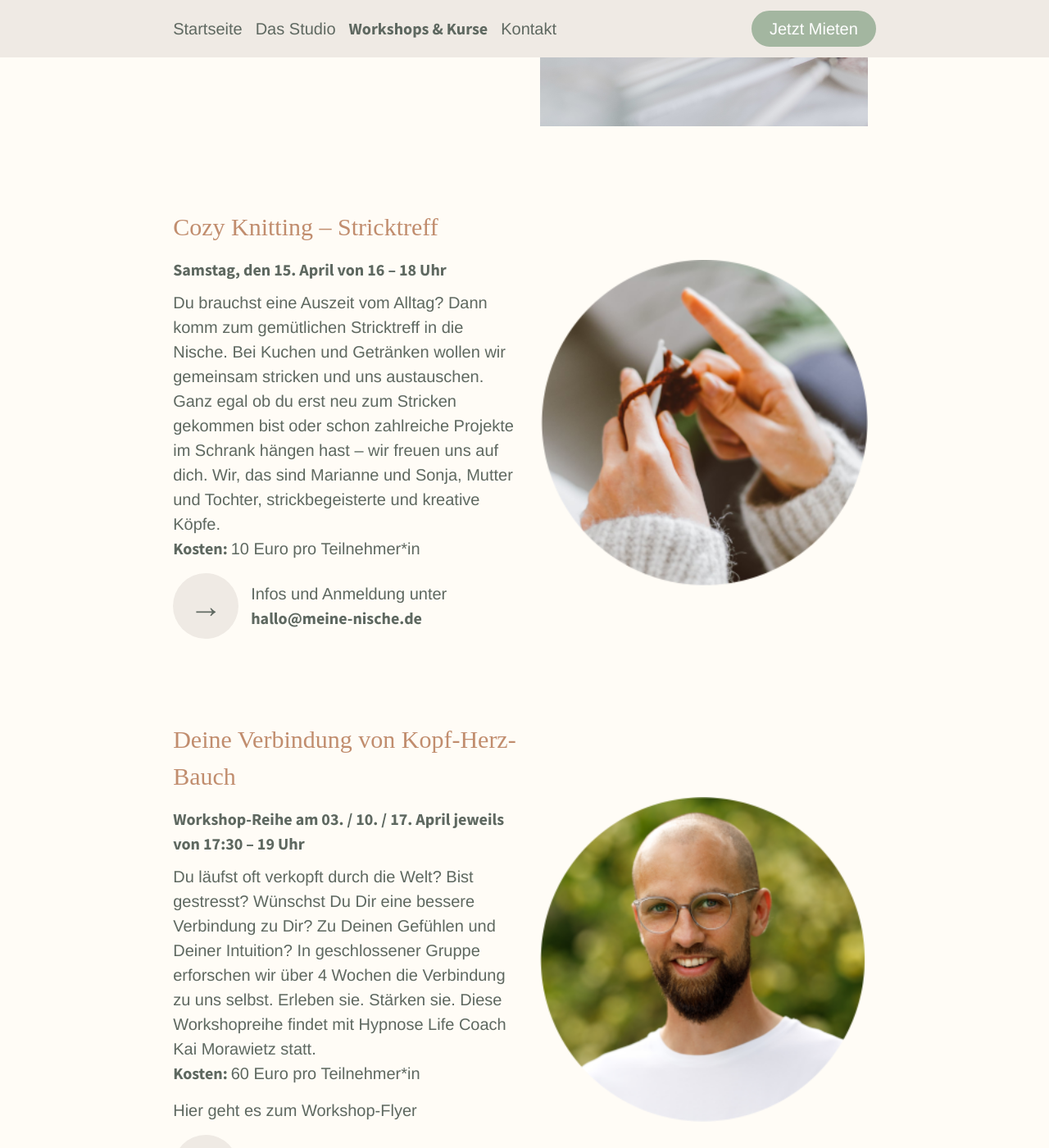
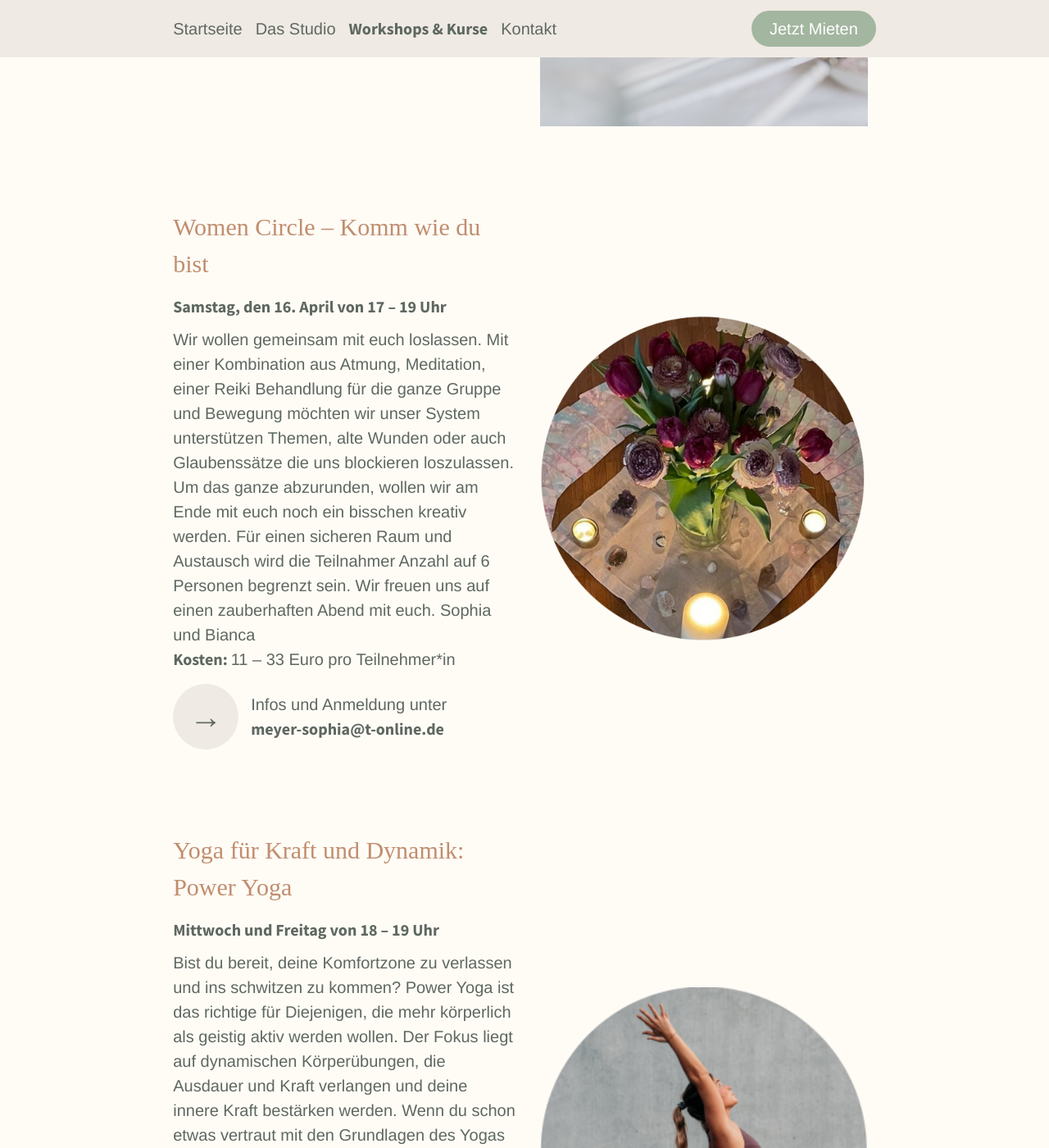
Before and after one commit to sonjafeitsch/meine-nische-website, a Jekyll site: the page built from kurse.html, in a window 1280 px wide and 1400 px high, scrolled down 575 px. Shown: the whole window at 82% size. Built offline with Jekyll 4.4.1, drawn with Linux system fonts in a browser that asks for light colours; some web fonts are replaced; some of the changed text lies outside the part shown.

Commit message:
adjust event

```diff
--- a/kurse.html
+++ b/kurse.html
@@ -4,26 +4,17 @@ title: Meine Nische | Kurse
 style: kurse.css
 permalink: kurse
 events:
-  - name: "Cozy Knitting – Stricktreff"
-    image: knitting.png
-    time: Samstag, den 15. April von 16 – 18 Uhr
-    description: "Du brauchst eine Auszeit vom Alltag? Dann komm zum gemütlichen Stricktreff
-    in die Nische. Bei Kuchen und Getränken wollen wir gemeinsam stricken und uns austauschen. Ganz egal ob du erst
-    neu zum Stricken gekommen bist oder schon zahlreiche Projekte im Schrank hängen hast – wir freuen uns auf dich. Wir,
-    das sind Marianne und Sonja, Mutter und Tochter, strickbegeisterte und kreative Köpfe."
-    costs: "10 Euro pro Teilnehmer*in"
-    address: hallo@meine-nische.de
-  - name: Deine Verbindung von Kopf-Herz-Bauch
-    time: Workshop-Reihe am 03. / 10. / 17. April jeweils von 17:30 – 19 Uhr
-    description: "Du läufst oft verkopft durch die Welt? Bist gestresst?
-    Wünschst Du Dir eine bessere Verbindung zu Dir?
-    Zu Deinen Gefühlen und Deiner Intuition?
-    In geschlossener Gruppe erforschen wir über 4 Wochen die Verbindung zu uns selbst.
-    Erleben sie. Stärken sie. Diese Workshopreihe findet mit Hypnose Life Coach Kai Morawietz statt."
-    costs: "60 Euro pro Teilnehmer*in"
-    image: kai.png
-    link: "https://meine-nische.de/kopfHerzBauch.pdf"
-    address: kai.morawietz@mail.de
+  - name: "Women Circle – Komm wie du bist"
+    image: womenCircle.png
+    time: Samstag, den 16. April von 17 – 19 Uhr
+    description: "Wir wollen gemeinsam mit euch loslassen.
+    Mit einer Kombination aus Atmung, Meditation, einer Reiki Behandlung für die ganze Gruppe und Bewegung möchten
+    wir unser System unterstützen Themen, alte Wunden oder auch Glaubenssätze die uns blockieren loszulassen.
+    Um das ganze abzurunden, wollen wir am Ende mit euch noch ein bisschen kreativ werden.
+    Für einen sicheren Raum und Austausch wird die Teilnahmer Anzahl auf 6 Personen begrenzt sein.
+    Wir freuen uns auf einen zauberhaften Abend mit euch. Sophia und Bianca"
+    costs: "11 – 33 Euro pro Teilnehmer*in"
+    address: meyer-sophia@t-online.de
   - name: "Yoga für Kraft und Dynamik: Power Yoga"
     time: Mittwoch und Freitag von 18 – 19 Uhr
     description: "Bist du bereit, deine Komfortzone zu verlassen und ins schwitzen zu kommen?
```
Also changed, not shown: images/events/womenCircle.png (added).
